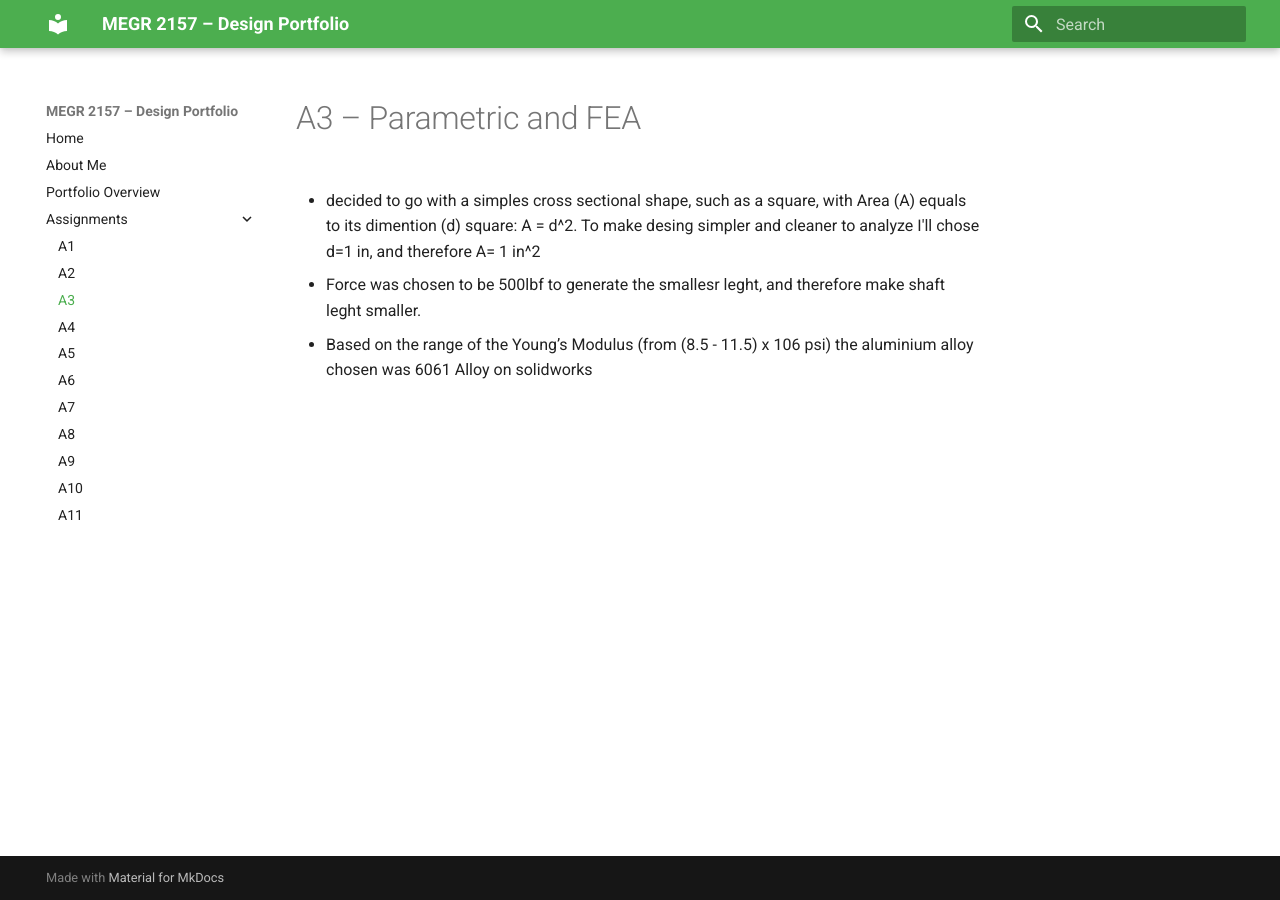
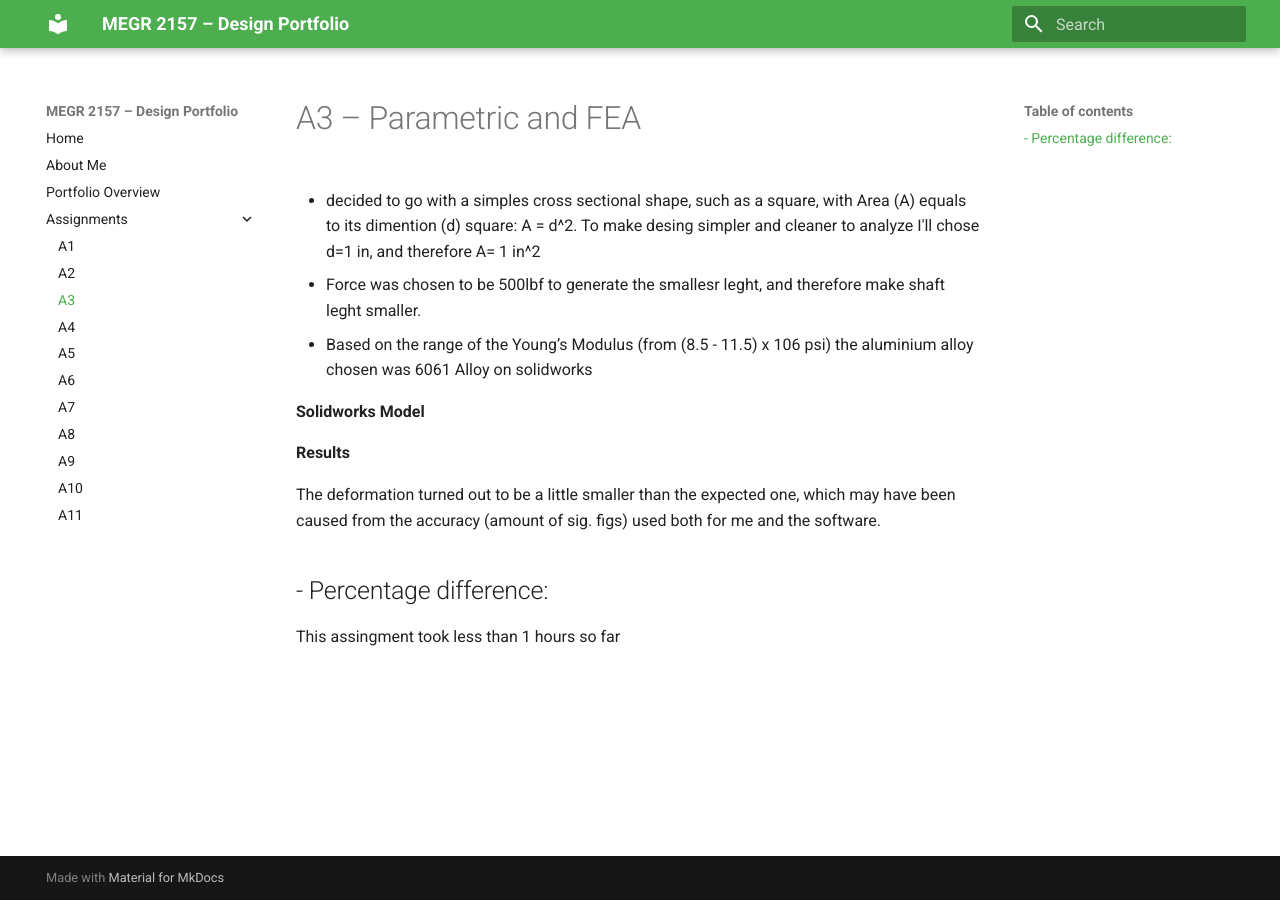
Before and after one commit to abatisti/megr2157-portfolio, an MkDocs documentation site: the page built from docs/assignments/A03/index.md, in a window 1280 px wide. Built offline with MkDocs 1.6.1 and Material for MkDocs 9.7.7, drawn with Linux system fonts in a browser that asks for light colours.

Commit message:
Update index.md

```diff
--- a/docs/assignments/A03/index.md
+++ b/docs/assignments/A03/index.md
@@ -5,3 +5,17 @@ To make desing simpler and cleaner to analyze I'll chose d=1 in, and therefore A
 
 - Force was chosen to be 500lbf to generate the smallesr leght, and therefore make shaft leght smaller.
 - Based on the range of the Young’s Modulus (from (8.5 - 11.5) x 106 psi) the aluminium alloy chosen was 6061 Alloy on solidworks
+
+
+**Solidworks Model**
+
+
+**Results**
+
+The deformation turned out to be a little smaller than the expected one, which may have been caused from the accuracy (amount of sig. figs) used both for me and the software.
+
+- Percentage difference:
+-
+
+
+This assingment took less than 1 hours so far
```
